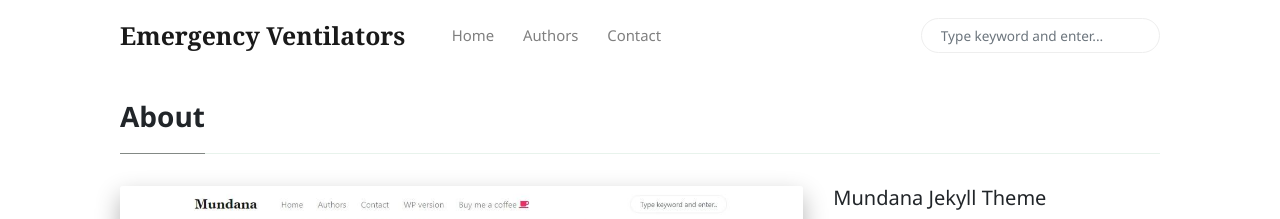
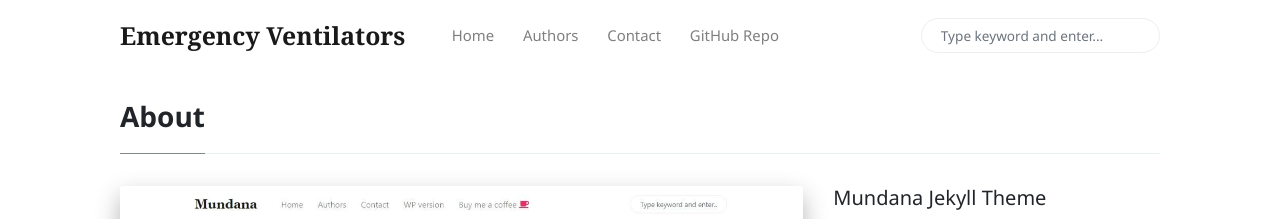
Before and after one commit to waghaditya/emergency-ventilators, a Jekyll site: the page built from _pages/about.md, in a window 1280 px wide. Shown: the top 219 px of the page. Built offline with Jekyll 4.4.1, drawn with Linux system fonts in a browser that asks for light colours; nearby versions of some CDN libraries; comment, search, counter and statistics services are not loaded.

Commit message:
added nav link to github repo

```diff
--- a/_includes/menu-header.html
+++ b/_includes/menu-header.html
@@ -9,3 +9,6 @@
 <li class="nav-item">
 <a class="nav-link" href="{{site.baseurl}}/contact.html">Contact</a>
 </li>
+<li class="nav-item">
+<a class="nav-link" href="https://github.com/waghaditya/emergency-ventilators">GitHub Repo</a>
+</li>
```
